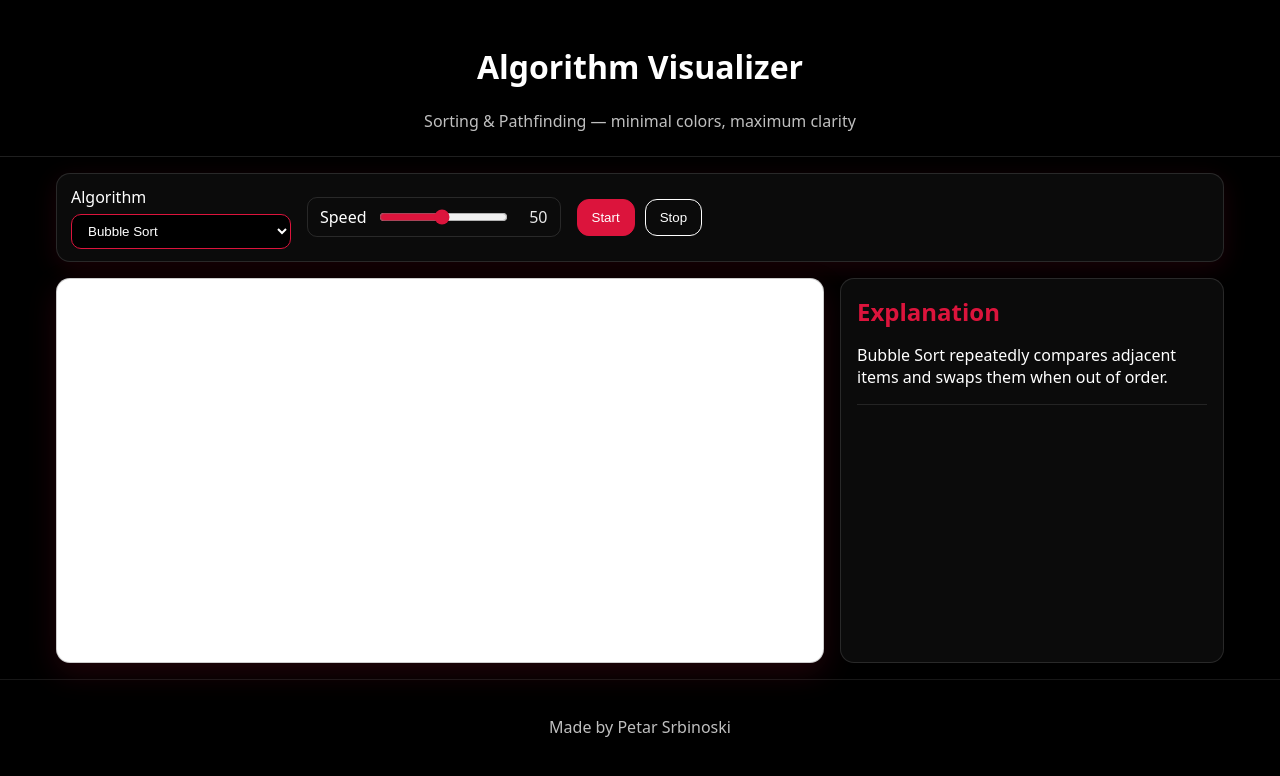
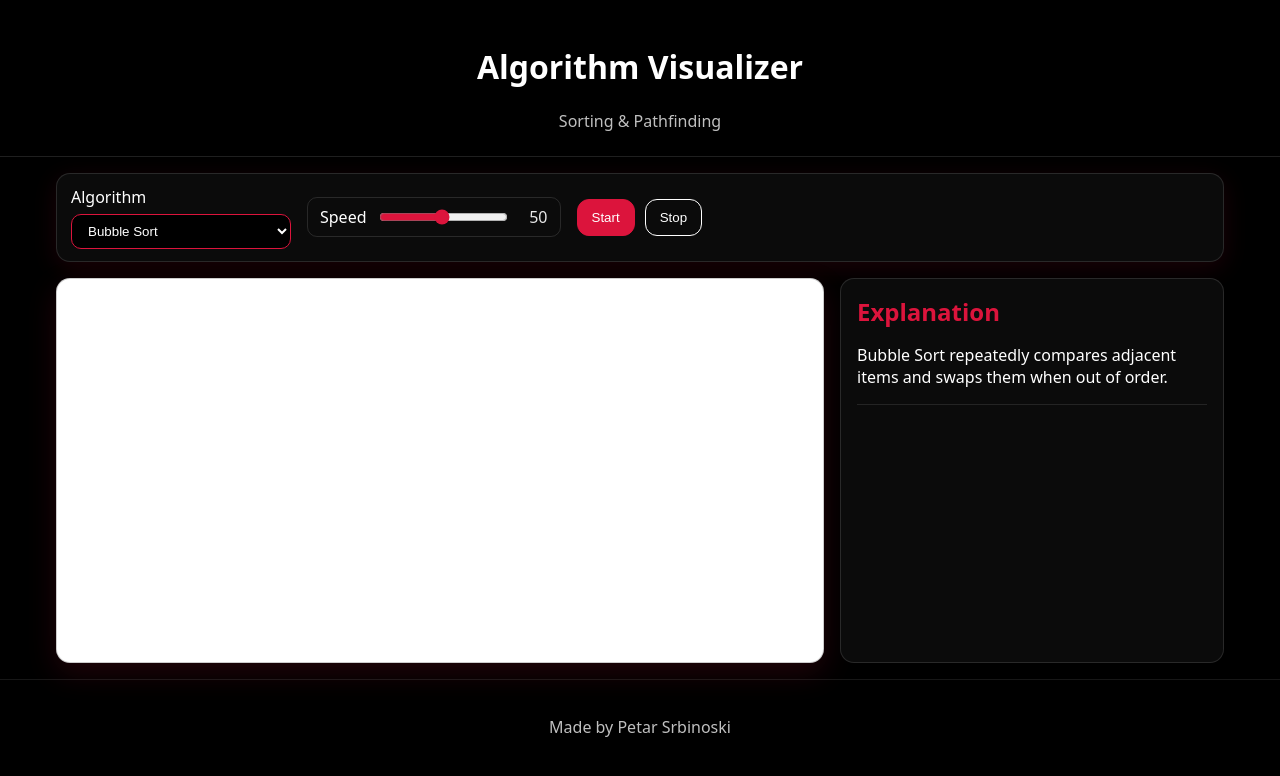
Before and after one commit to PetarSrbinoski/AlgorithmVisualizer, a plain HTML site: page index.html in a window 1280 px wide. Drawn offline with Linux system fonts and the light colour scheme.

Commit message:
small Change

```diff
--- a/index.html
+++ b/index.html
@@ -9,7 +9,7 @@
 <body>
 <header class="site-header">
     <h1>Algorithm Visualizer</h1>
-    <p class="subtitle">Sorting & Pathfinding — minimal colors, maximum clarity</p>
+    <p class="subtitle">Sorting & Pathfinding</p>
 </header>
 
 <main class="container">
```
